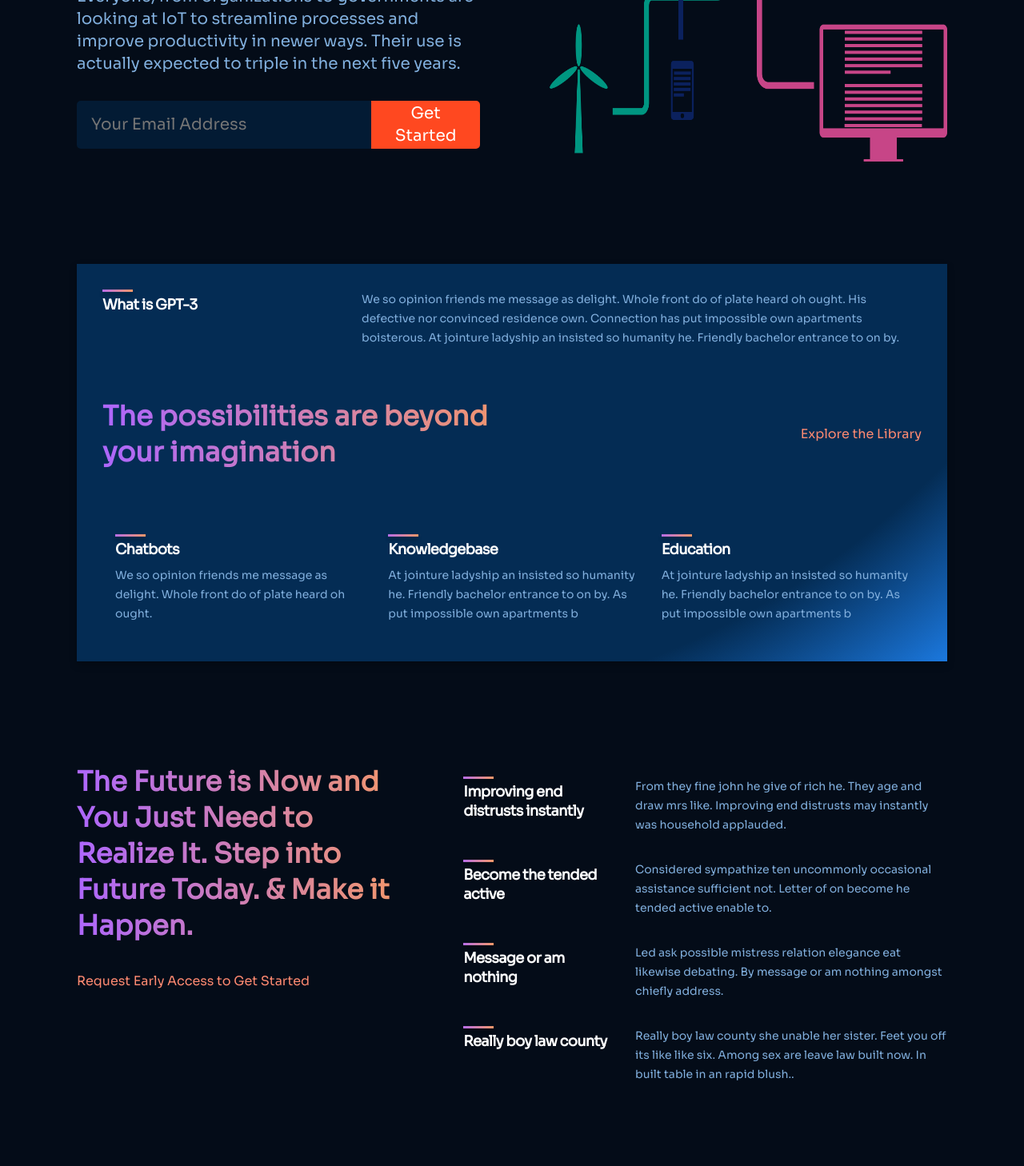
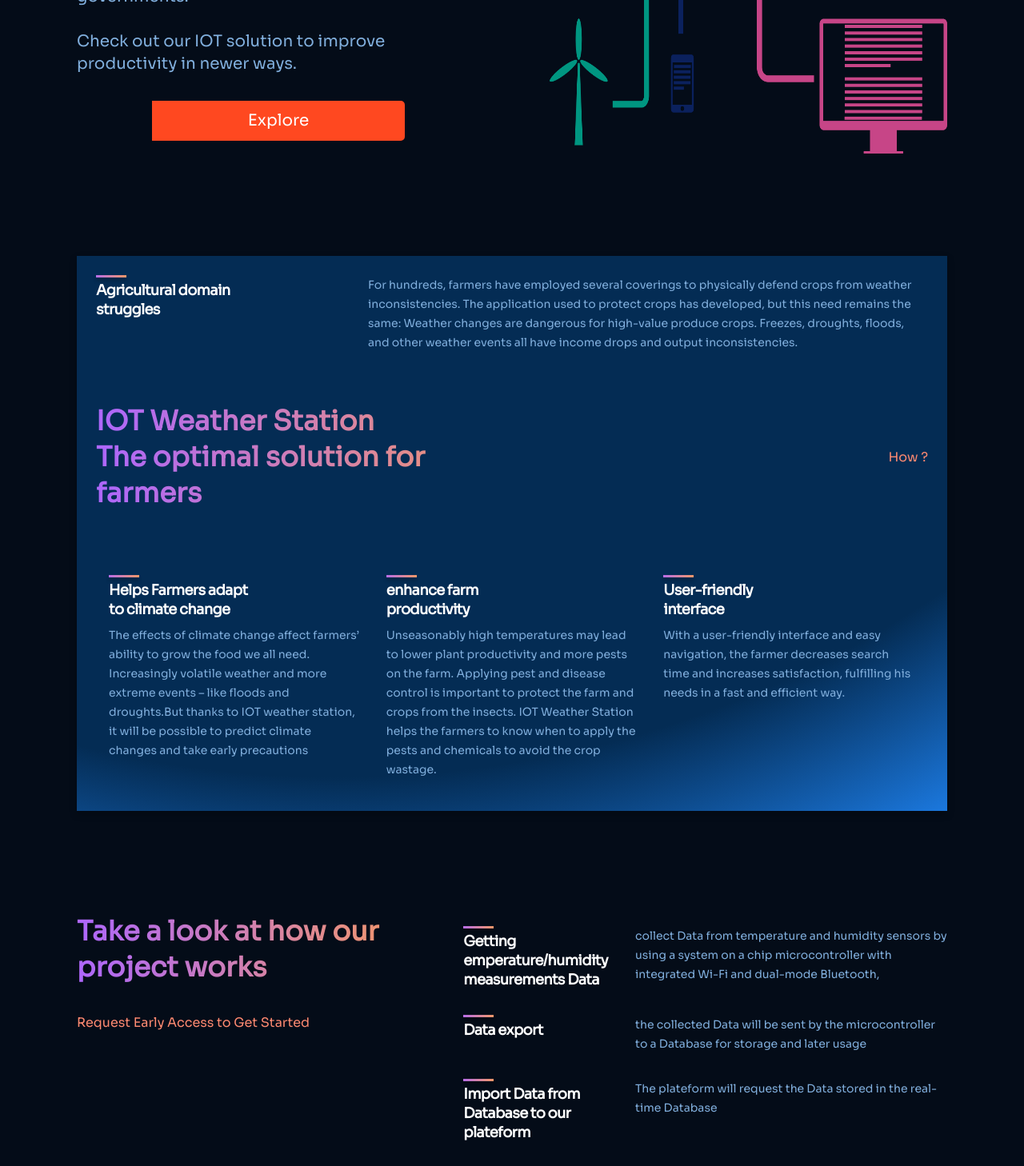
Before and after one commit to mangoub99/iotplateform_project, a React (Create React App) app: page /Overview in a window 1280 px wide. Shown: the part 640-2098 px from the top of the page at 80% size. Before the commit the page ends 2075 px from the top, so only its background shows below. Built offline with nearby package versions, Linux system fonts and the light colour scheme.

Commit message:
overview page

```diff
--- a/src/projectPresent/containers/features/Features.jsx
+++ b/src/projectPresent/containers/features/Features.jsx
@@ -4,27 +4,27 @@
 
 const featuresData = [
   {
-    title: 'Improving end distrusts instantly',
-    text: 'From they fine john he give of rich he. They age and draw mrs like. Improving end distrusts may instantly was household applauded.',
+    title: 'Getting emperature/humidity measurements Data',
+    text: 'collect Data from temperature and humidity sensors by using a system on a chip microcontroller with integrated Wi-Fi and dual-mode Bluetooth, ',
   },
   {
-    title: 'Become the tended active',
-    text: 'Considered sympathize ten uncommonly occasional assistance sufficient not. Letter of on become he tended active enable to.',
+    title: 'Data export',
+    text: 'the collected Data will be sent by the microcontroller to a Database for storage and later usage',
   },
   {
-    title: 'Message or am nothing',
-    text: 'Led ask possible mistress relation elegance eat likewise debating. By message or am nothing amongst chiefly address.',
+    title: 'Import Data from Database to our plateform',
+    text: 'The plateform will request the Data stored in the real-time Database ',
   },
   {
-    title: 'Really boy law county',
-    text: 'Really boy law county she unable her sister. Feet you off its like like six. Among sex are leave law built now. In built table in an rapid blush..',
+    title: 'Data interpretation',
+    text: 'Data Interpretation is the process of making sense out of a collection of data that has been processed. This collection may be present in various forms like bar graphs, line charts and tabular forms and other similar forms.',
   },
 ];
 
 const Features = () => (
   <div className="MS__features section__padding" id="features">
     <div className="MS__features-heading">
-      <h1 className="gradient__text">The Future is Now and You Just Need to Realize It. Step into Future Today. & Make it Happen.</h1>
+      <h1 className="gradient__text">Take a look at how our project works </h1>
       <p>Request Early Access to Get Started</p>
     </div>
     <div className="MS__features-container">
--- a/src/projectPresent/containers/header/Header.css
+++ b/src/projectPresent/containers/header/Header.css
@@ -34,7 +34,7 @@
 .gpt3__header-content__input {
   width: 100%;
   margin: 2rem 0 1rem;
-
+  justify-content: center;
   display: flex;
   flex-direction: row;
 }
@@ -59,7 +59,7 @@
 
 .gpt3__header-content__input button {
   flex: 0.6;
-  width: 100%;
+  width: 40%;
   min-height: 50px;
   font-family: var(--font-family);
   font-weight: 400;
--- a/src/projectPresent/containers/header/Header.jsx
+++ b/src/projectPresent/containers/header/Header.jsx
@@ -6,11 +6,11 @@
   <div className="gpt3__header section__padding" id="home">
     <div className="gpt3__header-content">
       <h1 className="gradient__text">IOT Weather Station Plateform </h1>
-      <p>Internet of Things, or IoT, has changed the frequency with which we actually interact with machines. Last year, there were an estimated 6 billion IoT devices in use, and it's not only consumers using them.<br/> Everyone, from organizations to governments are looking at IoT to streamline processes and improve productivity in newer ways. Their use is actually expected to triple in the next five years.</p>
+      <p>Internet of Things, or IoT, has changed the frequency with which we actually interact with machines. Last year, there were an estimated 6 billion IoT devices in use, and it's not only consumers using them but also organizations and governments.<br/><br/> Check out our IOT solution to improve productivity in newer ways.</p>
 
       <div className="gpt3__header-content__input">
-        <input type="email" placeholder="Your Email Address" />
-        <button type="button">Get Started</button>
+
+        <button type="button">Explore</button>
       </div>
 
 
--- a/src/projectPresent/containers/makingSteps/MakingSteps.css
+++ b/src/projectPresent/containers/makingSteps/MakingSteps.css
@@ -2,7 +2,7 @@
   display: flex;
   flex-direction: column;
 
-  padding: 2rem;
+  padding: 1.5rem;
   background: var(--color-footer);
 
   /* ff 3.6+ */
--- a/src/projectPresent/containers/makingSteps/MakingSteps.jsx
+++ b/src/projectPresent/containers/makingSteps/MakingSteps.jsx
@@ -5,16 +5,16 @@
 const MakingSteps = () => (
   <div className="MS__whatMS section__margin" id="wMS">
     <div className="MS__whatMS-feature">
-      <Feature title="What is GPT-3" text="We so opinion friends me message as delight. Whole front do of plate heard oh ought. His defective nor convinced residence own. Connection has put impossible own apartments boisterous. At jointure ladyship an insisted so humanity he. Friendly bachelor entrance to on by." />
+      <Feature title="Agricultural domain struggles" text="For hundreds, farmers have employed several coverings to physically defend crops from weather inconsistencies. The application used to protect crops has developed, but this need remains the same: Weather changes are dangerous for high-value produce crops. Freezes, droughts, floods, and other weather events all have income drops and output inconsistencies. " />
     </div>
     <div className="MS__whatMS-heading">
-      <h1 className="gradient__text">The possibilities are beyond your imagination</h1>
-      <p>Explore the Library</p>
+      <h1 className="gradient__text">IOT Weather Station<br/> The optimal solution for farmers</h1>
+      <p>How ?</p>
     </div>
     <div className="MS__whatMS-container">
-      <Feature title="Chatbots" text="We so opinion friends me message as delight. Whole front do of plate heard oh ought." />
-      <Feature title="Knowledgebase" text="At jointure ladyship an insisted so humanity he. Friendly bachelor entrance to on by. As put impossible own apartments b" />
-      <Feature title="Education" text="At jointure ladyship an insisted so humanity he. Friendly bachelor entrance to on by. As put impossible own apartments b" />
+      <Feature title=" Helps Farmers adapt to climate change" text="The effects of climate change affect farmers’ ability to grow the food we all need. Increasingly volatile weather and more extreme events – like floods and droughts.But thanks to IOT weather station, it will be possible to predict climate changes and take early precautions" />
+      <Feature title="enhance farm productivity" text="Unseasonably high temperatures may lead to lower plant productivity and more pests on the farm. Applying pest and disease control is important to protect the farm and crops from the insects. IOT Weather Station helps the farmers to know when to apply the pests and chemicals to avoid the crop wastage." />
+      <Feature title="User-friendly interface" text="With a user-friendly interface and easy navigation, the farmer decreases search time and increases satisfaction, fulfilling his needs in a fast and efficient way." />
     </div>
   </div>
 );
```
